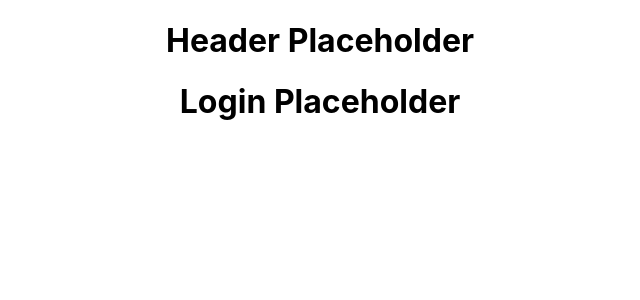
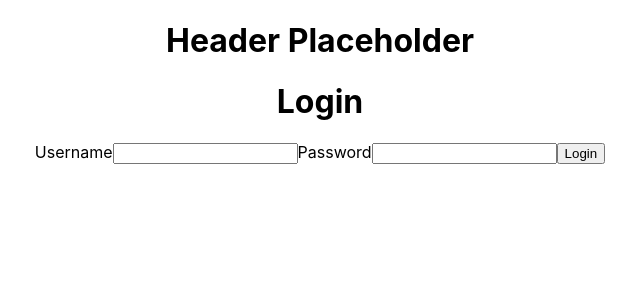
Before and after one commit to svthiery/synonym-frontend, a React (Create React App) app: page /login in a window 1280 px wide. Shown: the top 300 px of the page, without its empty margins (320-960 px from the left). Built offline with nearby package versions, Linux system fonts and the light colour scheme.

Commit message:
Fake auth working

```diff
--- a/src/components/App.js
+++ b/src/components/App.js
@@ -11,13 +11,14 @@ import UserScores from "./UserScores";
 function App() {
 
   const [currentUser, setCurrentUser] = useState(null)
+
   return (
     <div className="app">
       <Router>
         <Header />
         <Switch>
-          <Route path="/login">
-            <Login />
+          <Route path="/login" >
+            <Login setCurrentUser={setCurrentUser} currentUser={currentUser}/>
           </Route>
           <Route exact path="/">
             <HomeContainer />
--- a/src/components/GameContainer.js
+++ b/src/components/GameContainer.js
@@ -14,7 +14,7 @@ function GameContainer({ currentUser }) {
         headers: {
           'Content-Type': 'application/json',
         },
-        body: JSON.stringify({"user_id": 1}),
+        body: JSON.stringify({"user_id": currentUser.id}),
       })
       .then(response => response.json())
       .then(data => {
--- a/src/components/Login.js
+++ b/src/components/Login.js
@@ -1,7 +1,62 @@
-function Login() {
+import React, { useState } from "react";
+import { useHistory } from "react-router-dom";
+
+function Login({ setCurrentUser, currentUser }) {
+    const [formData, setFormData] = useState({
+      username: "",
+      password: "",
+    });
+
+    const history = useHistory();
+
+    function handleChange(e) {
+      setFormData({ ...formData, [e.target.name]: e.target.value });
+    }
+
+
+    function handleSubmit(e) {
+      e.preventDefault();
+      // TODO: login the user
+      // POST /login
+      fetch("http://localhost:3001/login", {
+        method: "POST",
+        headers: {
+          "Content-Type": "application/json",
+        },
+        body: JSON.stringify(formData),
+      })
+        .then((r) => r.json())
+        .then((user) => {
+          // use the response to set state
+        //   console.log(user)
+          setCurrentUser(user);
+        //   console.log(currentUser)
+          history.push("/");
+          console.log(currentUser)
+        });
+    }
+
+
     return (
       <div className="login">
-          <h1>Login Placeholder</h1>
+        <form onSubmit={handleSubmit} autoComplete="off">
+          <h1>Login</h1>
+          <label>Username</label>
+          <input
+            type="text"
+            name="username"
+            value={formData.username}
+            onChange={handleChange}
+          />
+          <label>Password</label>
+          <input
+            type="password"
+            name="password"
+            value={formData.password}
+            onChange={handleChange}
+          />
+          <input className="login-btn" type="submit" value="Login" />
+        </form>
       </div>
     );
   }
```
